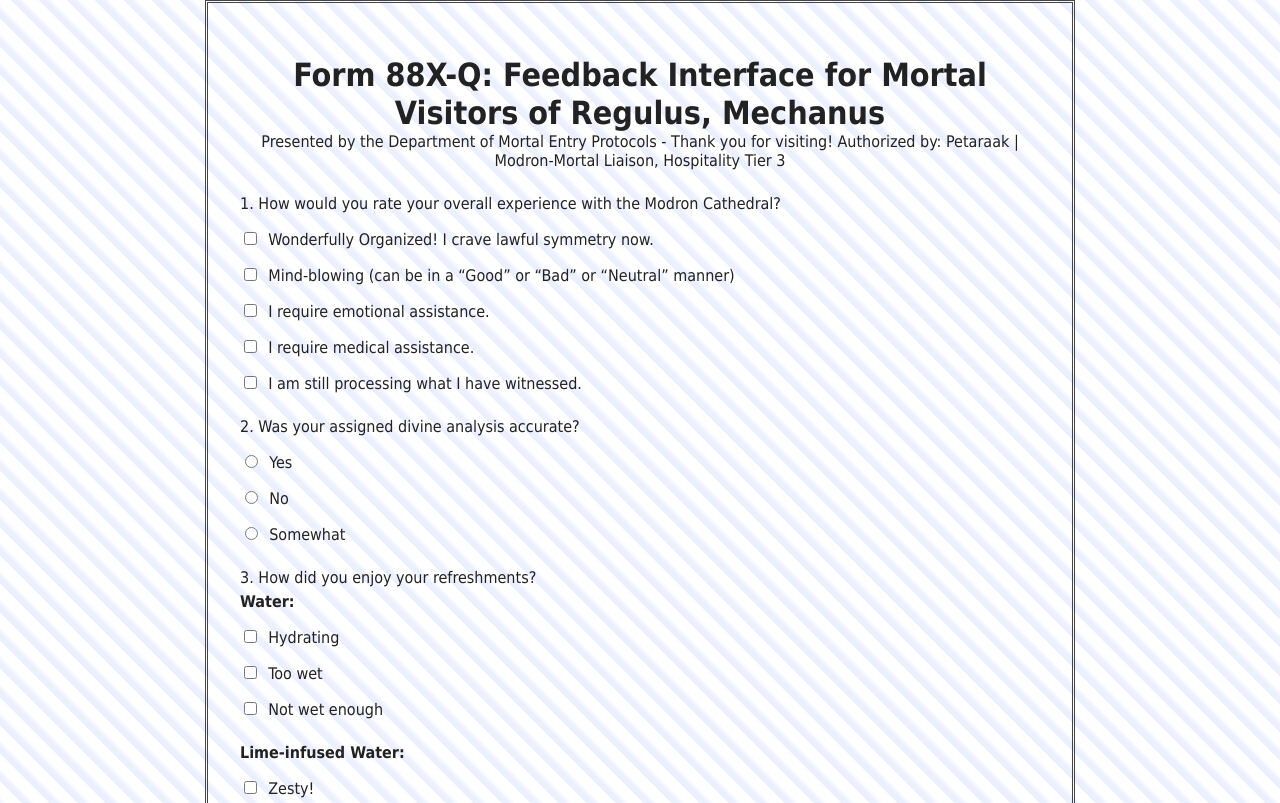
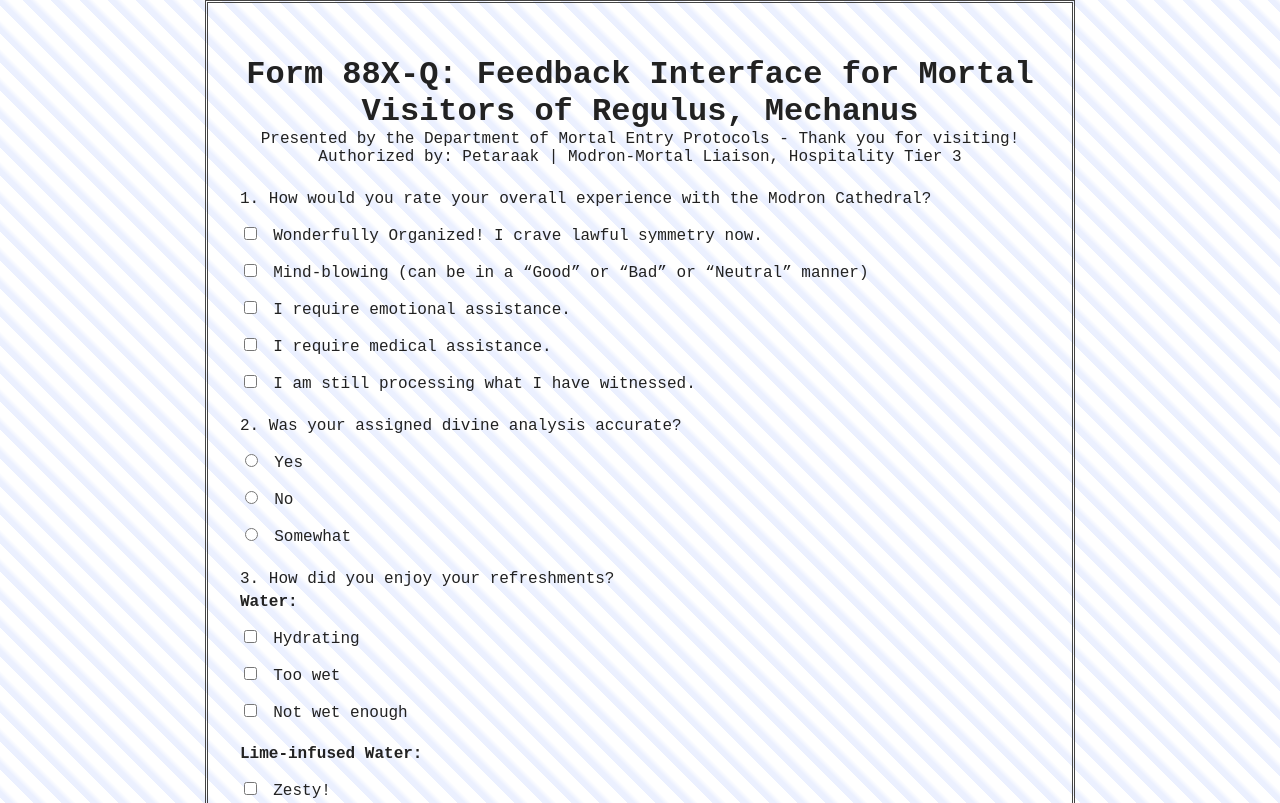
Before and after one commit to elissa-alves/form-88xq, a plain HTML site: page index.html in a window 1280 px wide. Shown: the top 803 px of the page. Drawn offline with Linux system fonts and the light colour scheme.

Commit message:
Update index.html

```diff
--- a/index.html
+++ b/index.html
@@ -6,7 +6,7 @@
   <title>Form 88X-Q: Regulus Feedback</title>
   <style>
     body {
-      font-family: "Tahoma", monospace;
+      font-family: "Courier New", monospace;
       background-color: #f5f5f5;
       color: #222;
       max-width: 800px;
```
